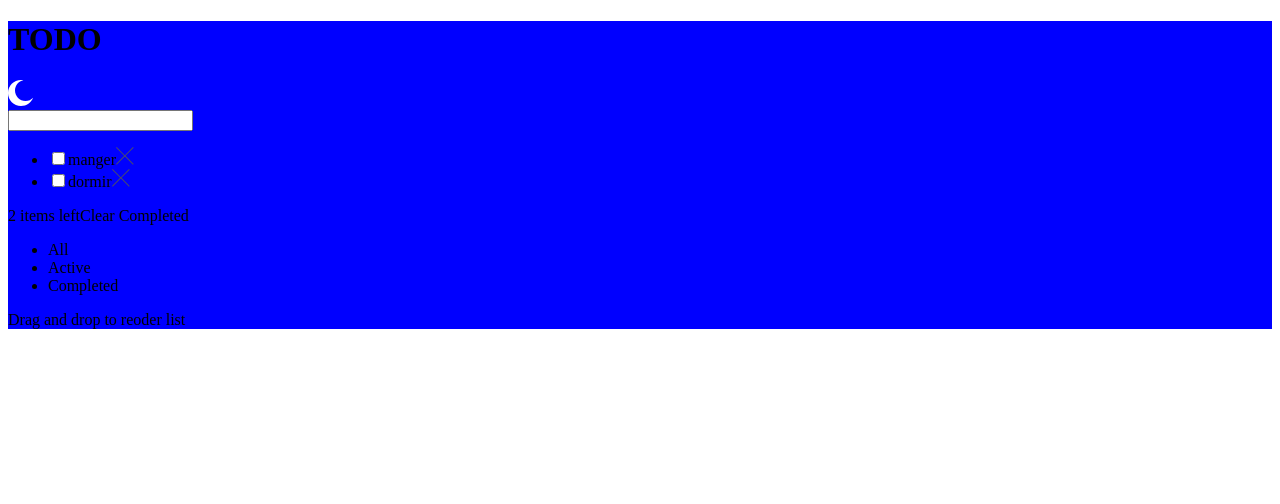
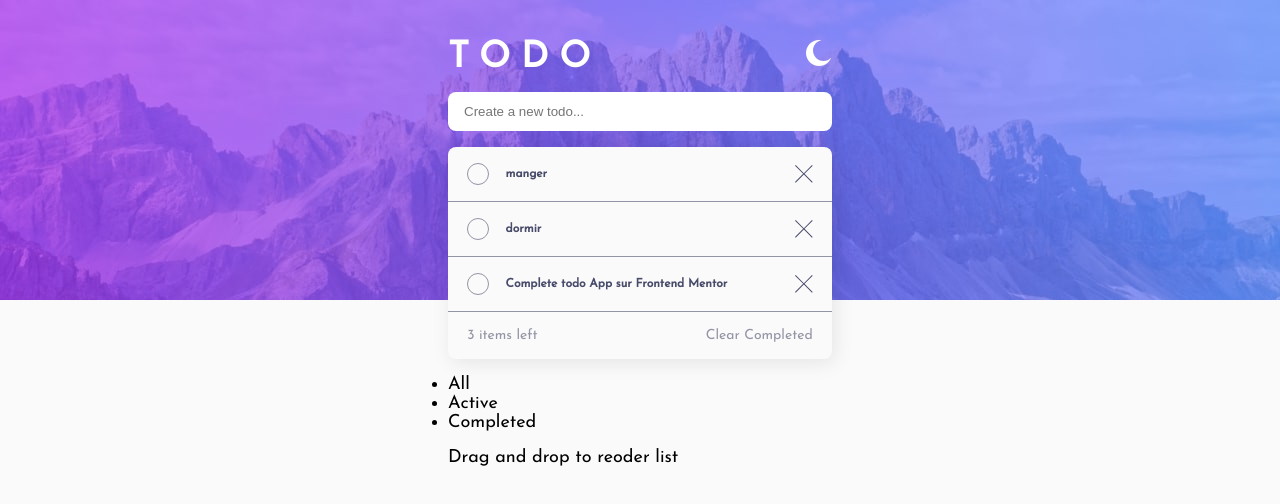
Before and after one commit to NgohBuilds/react-learning-project, a React (Vite) app in the folder Todo_App/: page / in a window 1280 px wide. Shown: the top 504 px of the page. Built offline with nearby package versions, Linux system fonts and the light colour scheme.

Commit message:
Styling -[]

```diff
--- a/Todo_App/src/App.jsx
+++ b/Todo_App/src/App.jsx
@@ -2,6 +2,7 @@ import { TodoHead } from "./components/TodoHead"
 import check from "./assets/icon-check.svg"
 import cross from "./assets/icon-cross.svg"
 import { Tasks} from "./data/Tasks"
+import "./index.css"
 
 
 const filterBtns = ["All", "Active", "Completed"]
@@ -10,10 +11,10 @@ function App() {
 
   return (
 
-      <div id="todoContainer" style={{backgroundColor: "blue"}}>
+      <div id="todoContainer">
 
         <TodoHead/>
-        <input value={""} type="text" placeholder=""/>
+        <input value={""} type="text" placeholder="Create a new todo..."/>
 
         <div className="TasksContainer">
           <ul>
@@ -21,9 +22,11 @@ function App() {
               (task, index) =>(
 
               <li key={index}>
-                <input type="checkbox" name="" id="" />
-                <span>{task}</span>
-                <img src={cross} />
+                <div>
+                  <input type="checkbox" name="" id="" />
+                  <p>{task}</p>
+                </div>
+                <img src={cross} width="18" height="18"/>
               </li>)
             )}
 
--- a/Todo_App/src/components/TodoHead.jsx
+++ b/Todo_App/src/components/TodoHead.jsx
@@ -1,11 +1,11 @@
 import { icons } from "../data/data.js"
-
+import './todoHead.css'
 export function TodoHead()
 {
     return (
         <div className="header">
             <h1 id="title"> TODO</h1>
-            <img src={icons.moon} alt={icons.moon} />
+            <img src={icons.moon} alt={icons.moon} width="26" height="26"/>
         </div>
     )
 }
--- a/Todo_App/src/data/Tasks.js
+++ b/Todo_App/src/data/Tasks.js
@@ -1 +1 @@
-export const Tasks =["manger","dormir"]
+export const Tasks =["manger","dormir", "Complete todo App sur Frontend Mentor"]
--- a/Todo_App/src/index.css
+++ b/Todo_App/src/index.css
@@ -6,6 +6,7 @@
     font-family: Josefin-light;
     src: url(./assets/Josefin_Sans/static/JosefinSans-Regular.ttf);
 }
+
 :root {
 
     /*COLORS SHARED*/
@@ -48,18 +49,22 @@
   --font-weight-bold: 700;
 
 
+
+
 }
 
 
 html {
     --color-todo : var(--Gray600);
     --color-todo-completed : var(--Gray50);
-    --color-summarise : var(--Gray300);
+    --color-summarise : var(--Gray600);
     --color-summarise-hover : var(--Navy850);
     --bg-color-Task : var(--Gray50);
+    --border-task :var(--Gray600);
     --body-bg : var(--Gray50);
     --bg-destop: url(./assets/bg-desktop-light.jpg);
     --bg-mobile: url(./assets/bg-mobile-light.jpg);
+    --task-desc : var(--Navy850);
 
 }
 
@@ -69,9 +74,12 @@ html.dark {
     --color-summarise : var(--Gray300);
     --color-summarise-hover : var(--purple-100-hover);
     --bg-color-Task : var(--navy-900);
+    --border-task :var( --purple-700);
     --body-bg: var(--navy-950);
     --bg-destop: url(./assets/bg-desktop-dark.jpg);
     --bg-mobile: url(./assets/bg-mobile-dark.jpg);
+    --task-desc : var(--purple-300);
+
 
 }
 
@@ -123,6 +131,96 @@ body{
 /*TODOCONTAINER*/
 #todoContainer{
     width: 100%;
-    max-width: calc(375px - 20%);
+    max-width: calc(768px - 20%);
+    display: flex;
+    flex-direction: column;
+    gap: 1rem;
+    padding-inline: 5%;
 
 }
+
+#todoContainer input[type ="text"]{
+    border: none;
+    padding-block: .75rem;
+    padding-inline: 1rem;
+
+}
+#todoContainer input[type ="text"]::placeholder{
+
+
+}
+
+
+
+/*ITEMS*/
+
+.TasksContainer, input[type="text"]{
+    border-radius: .5rem;
+    overflow: hidden;
+}
+.TasksContainer{
+    box-shadow: rgba(0, 0, 0, 0.085) 3px 4px 20px;
+}
+
+.TasksContainer li{
+    display: flex;
+    justify-content: space-between;
+    align-items: center;
+    list-style:none;
+    background-color: var(--bg-color-Task);
+    border-bottom: 1px solid var(--border-task);
+    padding-inline: 5%;
+    font-size: 12px;
+    color: var(--task-desc);
+    font-weight: var(--font-weight-bold);
+
+
+}
+
+.TasksContainer li div {
+    display: flex;
+    padding-block: 1rem;
+    align-content: center;
+    width: 100%;
+
+}
+
+
+.TasksContainer li input[type="checkbox"] {
+    margin-right: 5%  ;
+    appearance: none;
+    cursor: pointer;
+    width: 22px;
+    height: 22px;
+    border-radius: 50%;
+    background:transparent;
+    border: 1px solid var(--border-task);
+
+}
+
+.TasksContainer li input[type="checkbox"]:checked{
+    background-image: var(--check-background);
+}
+.TasksContainer li input[type="checkbox"]:checked::before{
+    content:"";
+    color:white;
+    display:flex;
+    justify-content:center;
+    align-items:center;
+    height:100%;
+    font-size:14px;
+}
+.TasksContainer li p{
+    display: flex;
+    align-items: center;
+}
+.summary{
+    display: flex;
+    justify-content: space-between;
+    font-size:14px;
+    color: var(--color-summarise);
+    padding-block: 1rem;
+    padding-inline: 5%;
+
+
+}
```
Also changed, not shown: Todo_App/src/App.css (deleted, +0 -184 lines).
